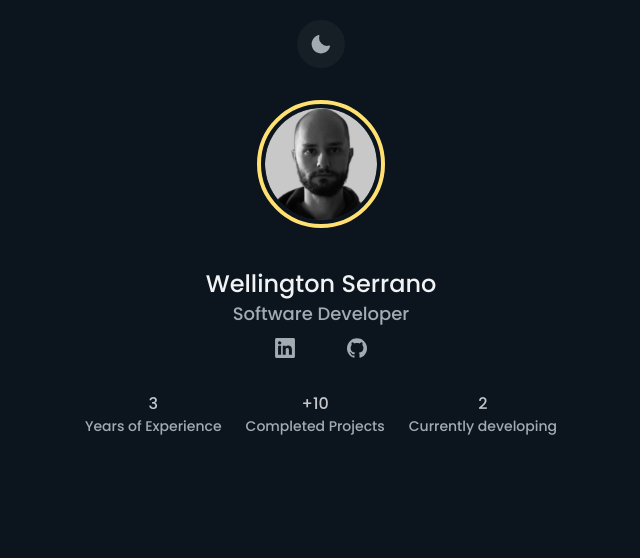
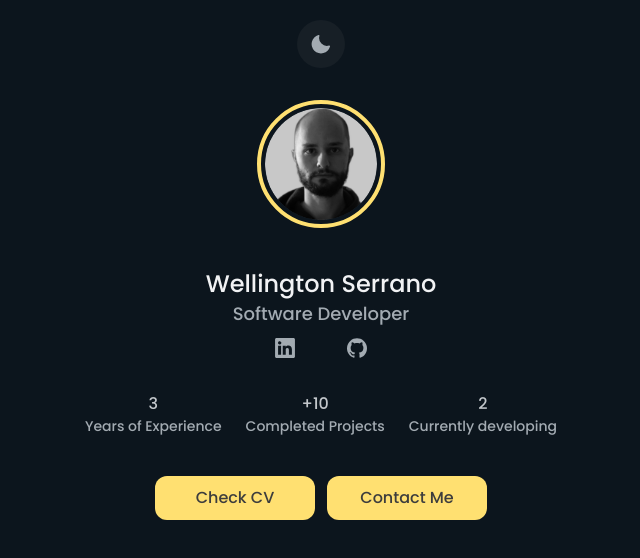
Before and after one commit to wellserrano/my-portfolio, a React (Vite) app: page / in a window 1280 px wide. Shown: the top 558 px of the page, without its empty margins (319-959 px from the left). Built offline with nearby package versions, Linux system fonts and the light colour scheme.

Commit message:
feat: Button created

```diff
--- /dev/null
+++ b/src/components/Button.tsx
@@ -0,0 +1,17 @@
+import { PrimitiveButtonProps } from "@radix-ui/react-toggle"
+
+interface Props extends PrimitiveButtonProps {
+  title: string
+}
+
+export function Button({ title, children }: Props ) {
+  return (
+      <button
+        type="button"
+        className="flex justify-center items-center gap-2 w-40 h-11 bg-[#FFE071] text-[#3D3D3D] rounded-xl"
+      >
+        { title }
+        { children }
+      </button>
+  )
+}
--- a/src/pages/Home.tsx
+++ b/src/pages/Home.tsx
@@ -1,14 +1,16 @@
 import { Avatar } from "../components/Avatar"
+import { Button } from "../components/Button"
+import { TextBox } from "../components/TextBox"
 import { DarkModeToggle } from "../components/DarkModeToggle"
-import { TextBox } from "../components/TextBox"
 
+import githubLogo from '../assets/github.svg'
 import linkedinLogo from '../assets/linkedin.svg'
-import githubLogo from '../assets/github.svg'
 
 export function Home() {
   return (
     <div className="flex flex-col justify-center items-center pt-5 px-5 pb-10">
-      <header className="flex flex-col justify-start items-center">
+
+      <header className="flex flex-col justify-start items-center mb-10">
         <DarkModeToggle />
         <Avatar />
         <h1 className="text-[#F1F2F4] text-2xl">Wellington Serrano</h1>
@@ -24,6 +26,12 @@ export function Home() {
         </div>
       </header>
 
+      <main>
+        <div className="flex justify-center items-center gap-3">
+          <Button title='Check CV' />
+          <Button title='Contact Me'/>
+        </div>
+      </main>
     </div>
   )
 }
```
